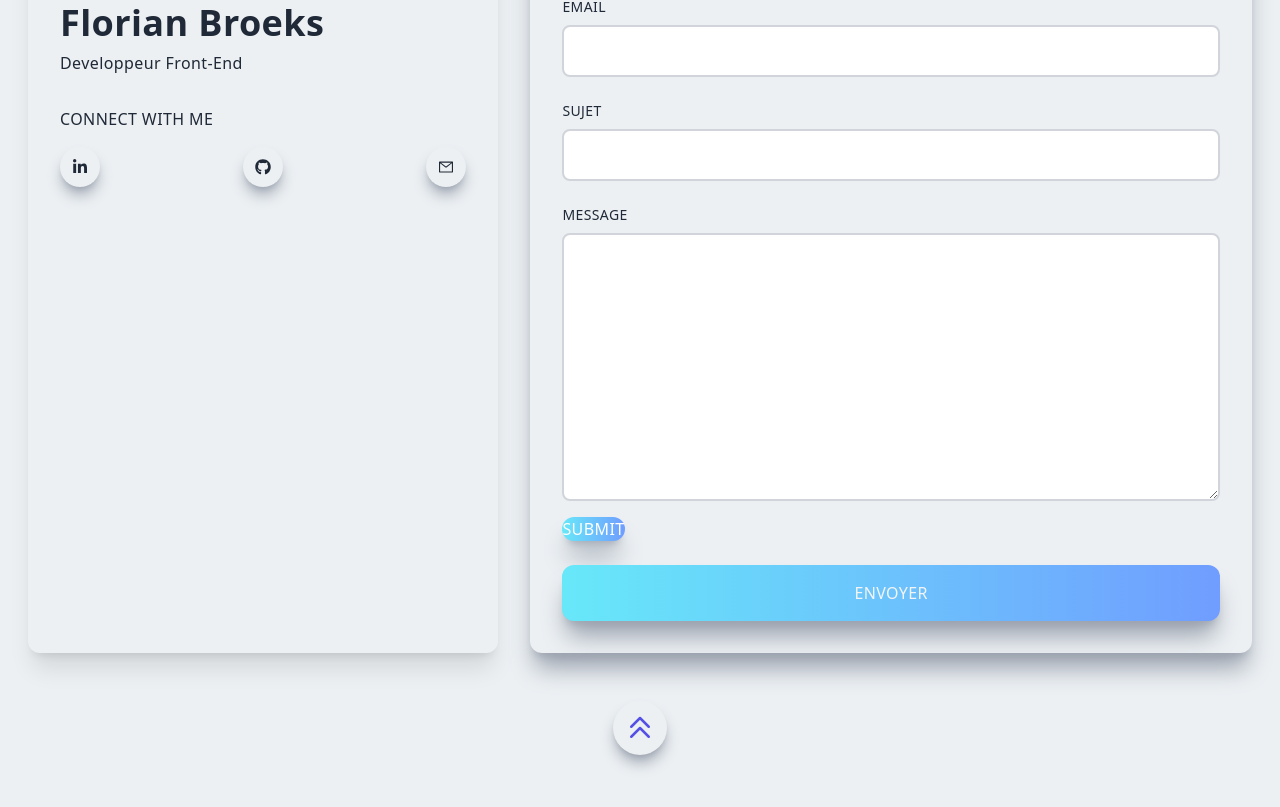
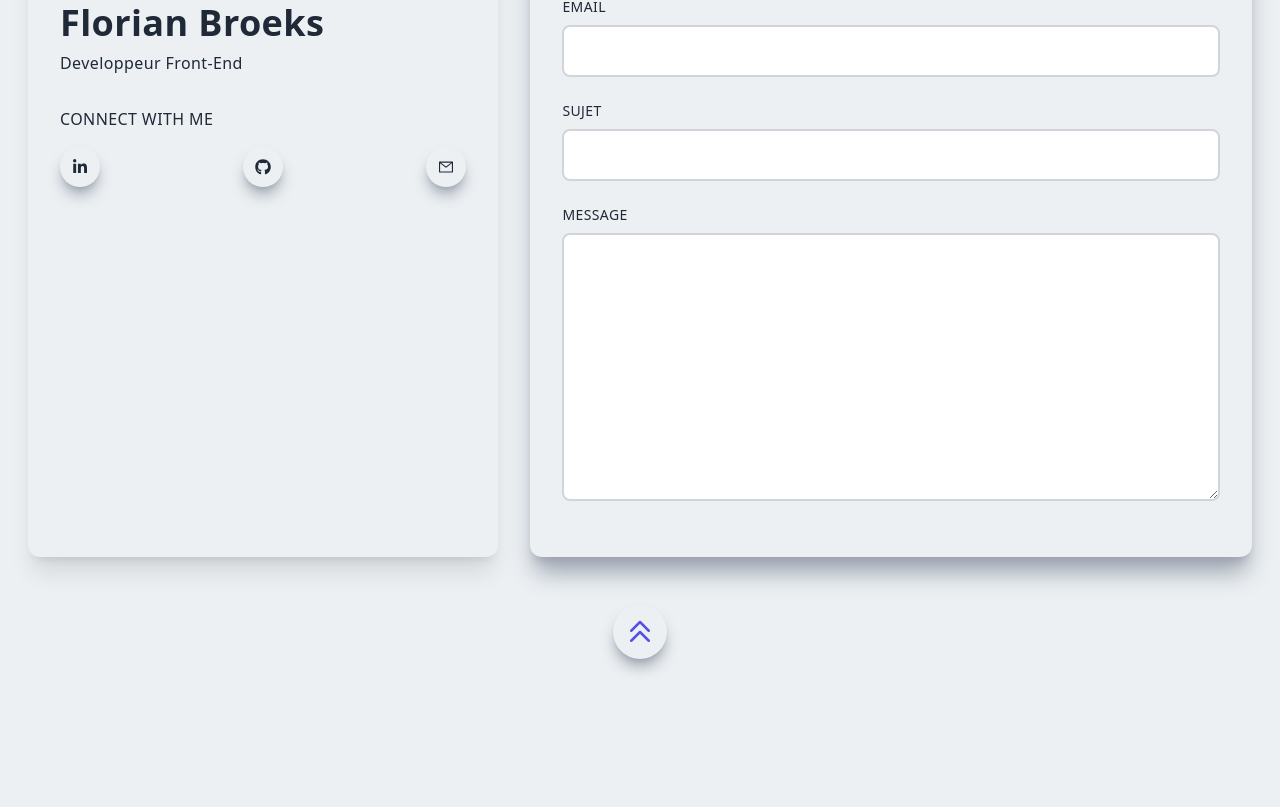
Before and after one commit to BFlorian59/Mon_portfolio, a Next.js app: page / in a window 1280 px wide. Shown: the part 4779-5586 px from the top of the page. After the commit the page ends 5550 px from the top, so only its background shows below. Built offline with nearby package versions, Linux system fonts and the light colour scheme.

Commit message:
recaptcha2.0

```diff
--- a/src/components/contact.jsx
+++ b/src/components/contact.jsx
@@ -1,3 +1,4 @@
+/* eslint-disable @next/next/no-sync-scripts */
 import Image from 'next/image'
 import imgcontact from '../../public/assets/contact.png'
 import {FaGithub, FaLinkedinIn} from "react-icons/fa"
@@ -21,10 +22,13 @@ function Contact() {
 
     const handleSubmit = (e) => {
         e.preventDefault()
-        if(!token){
-            setSubmitted(false)
-            setError("You must verify the captcha")
-        }
+
+
+
+        // if(!token){
+        //     setSubmitted(false)
+        //     setError("You must verify the captcha")
+        // }
 
         console.log('Sending')
         let data = {
@@ -43,7 +47,7 @@ function Contact() {
             token,
             body: JSON.stringify(data)
           }).then((res) => {
-            if (token) {
+
                 if (res.status === 200 && name && num && email && message && sujet) {
                     console.log('Response succeeded!')
                     alert('Message envoyé')
@@ -55,16 +59,17 @@ function Contact() {
                   }else{
                       alert('Veuillez remplir tous les champs')
                 }
-            }
-        }).finally(()=>{
-            captcha.current.resetCaptcha();
-            setToken("");
-            setSubmitted(false)
         })
+        // .finally(()=>{
+        //     captcha.current.resetCaptcha();
+        //     setToken("");
+        //     setSubmitted(false)
+        // })
     }
     function onSubmit(token) {
         document.getElementById("demo-form").submit();
-      }
+    }
+
 
     return(
         <div id='contact' className="w-full lg:h-screen ">
@@ -130,14 +135,7 @@ function Contact() {
                                     <textarea className='border-2 rounded-lg p-3 border-gray-300' onChange={(e)=>{setMessage(e.target.value)}} rows='10'></textarea>
                                 </div>
                                 <div className='flex flex-col py-2'>
-                                <div class="g-recaptcha">
-                                    <button class="g-recaptcha"
-                                        data-sitekey="6LecILMlAAAAABQFMYDFQGsWPKDa1dY5cXbS4y2W"
-                                        data-callback={onSubmit}
-                                        data-action='submit'>
-                                        Submit
-                                    </button>
-                                </div>
+                                <div class="g-recaptcha" data-sitekey="6LecILMlAAAAABQFMYDFQGsWPKDa1dY5cXbS4y2W"></div>
                                 {/* <HCaptcha
                                     ref={captcha}
                                     sitekey="a7c48552-a7dd-472e-be71-e087d28ab5cd"
@@ -146,8 +144,14 @@ function Contact() {
                                 />
                                 {error && <p>{error}</p>} */}
                                 </div>
-                                <button className='w-full p-4 text-gray-100 mt-4' onClick={(e)=>{handleSubmit(e)}}>Envoyer</button>
+                                {/* <button className='w-full p-4 text-gray-100 mt-4'
+                                    onClick={(e)=>{handleSubmit(e)}}
+                                    data-sitekey="6LecILMlAAAAABQFMYDFQGsWPKDa1dY5cXbS4y2W"
+                                    data-callback={onSubmit}
+                                    data-action='submit'>
+                                    Envoyer</button> */}
                             </form>
+                            <script src='https://www.google.com/recaptcha/api.?hl=fr'></script>
                         </div>
                     </div>
                 </div>
--- a/src/pages/api/contact.js
+++ b/src/pages/api/contact.js
@@ -38,7 +38,7 @@ export default async function (req, res) {
 
   await new Promise((resolve, reject) => {
     // send mail
-    if (req.body.name && req.body.email && req.body.num && req.body.message && req.body.sujet && req.body.token) {
+    if (req.body.name && req.body.email && req.body.num && req.body.message && req.body.sujet) {
       transporter.sendMail(mailData, (err, info) => {
         if (err) {
             console.error(err);
--- a/src/pages/index.js
+++ b/src/pages/index.js
@@ -13,7 +13,7 @@ export default function Home() {
       <Head>
         <title>Florian Broeks | Front-End Developer</title>
         <meta name="description" content="Generated by create next app" />
-        <script src='https://www.google.com/recaptcha/api.js'> </script>
+        <script src='https://www.google.com/recaptcha/api.js?hl=fr'> </script>
         <meta name="viewport" content="width=device-width, initial-scale=1" />
         <link rel="icon" href="/favicon.ico" />
       </Head>
```
